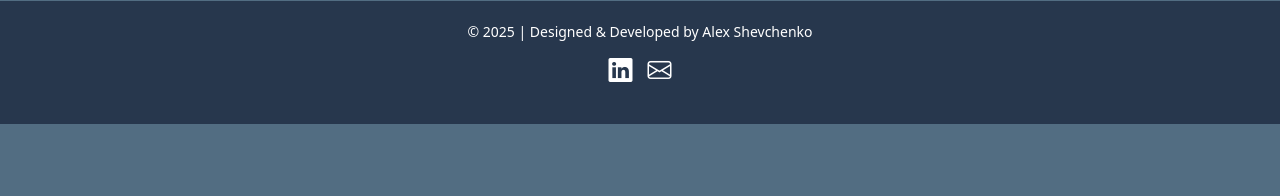
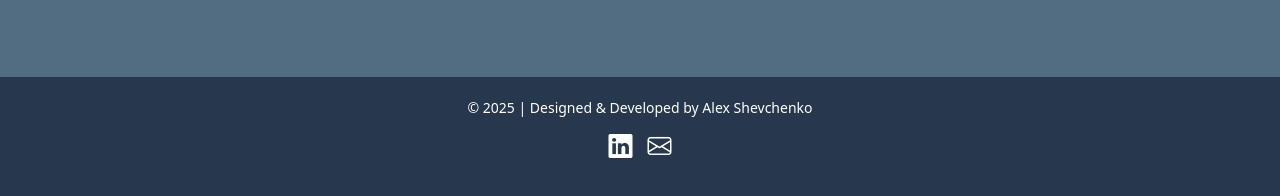
Before and after one commit to oreliassi/alex-portfolio-, a plain HTML site: page index.html in a window 1280 px wide. Shown: the part 676-872 px from the top of the page. Before the commit the page ends 800 px from the top, so only its background shows below. Drawn offline with nearby package versions, Linux system fonts and the light colour scheme.

Commit message:
footer update

```diff
--- a/css/aboutStyle.css
+++ b/css/aboutStyle.css
@@ -49,10 +49,8 @@ footer {
     text-align: center;
     padding: 20px 0;
     width: 100%;
-    position: fixed;
-    bottom: 0;
-    left: 0;
 }
+
 
 .footer-container {
     display: flex;
--- a/css/contactStyle.css
+++ b/css/contactStyle.css
@@ -48,10 +48,8 @@ footer {
     text-align: center;
     padding: 20px 0;
     width: 100%;
-    position: fixed;
-    bottom: 0;
-    left: 0;
 }
+
 
 .footer-container {
     display: flex;
--- a/css/indexStyle.css
+++ b/css/indexStyle.css
@@ -49,10 +49,8 @@ footer {
     text-align: center;
     padding: 20px 0;
     width: 100%;
-    position: fixed;
-    bottom: 0;
-    left: 0;
 }
+
 
 .footer-container {
     display: flex;
```
